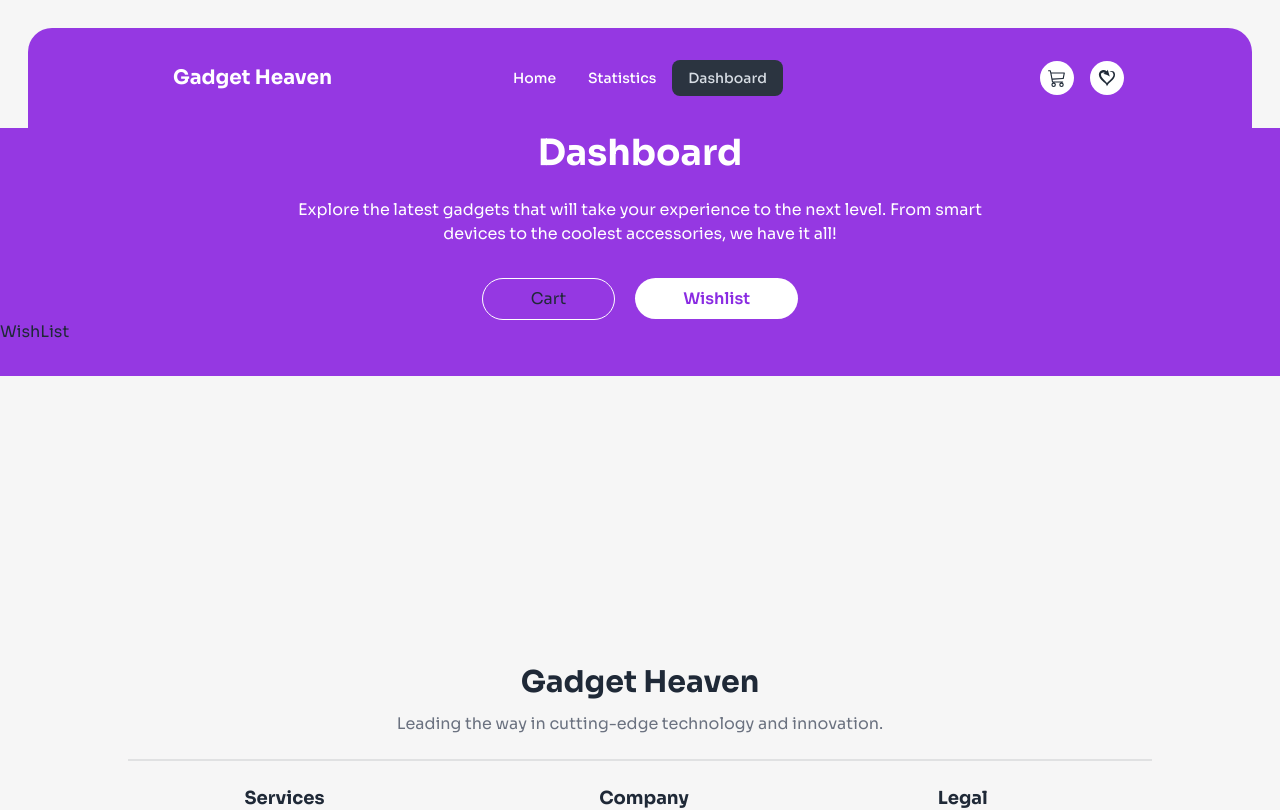
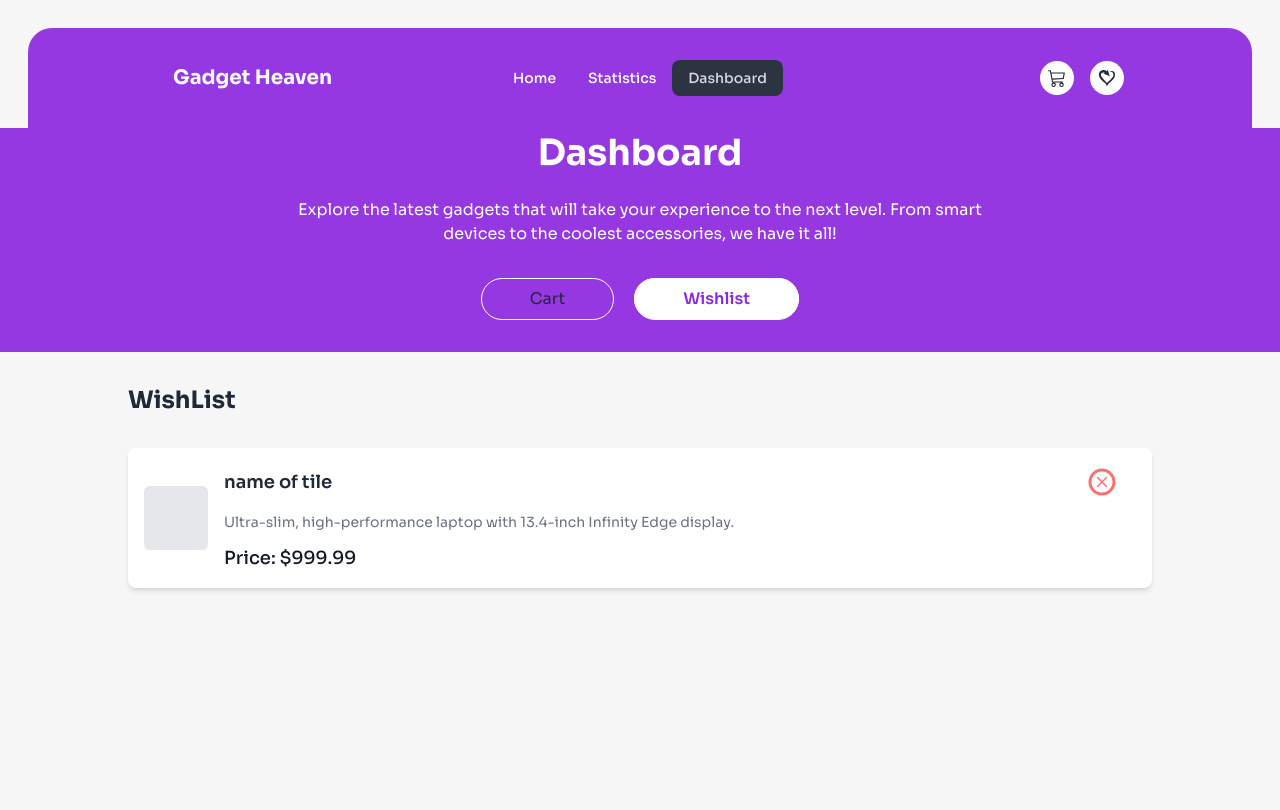
Before and after one commit to robiulislam74/Gadget_Heaven_With_React, a React (Vite) app: page /dashboard/wishlist in a window 1280 px wide. Shown: the top 810 px of the page. Built offline with nearby package versions, Linux system fonts and the light colour scheme.

Commit message:
Dashboard card and wishlist load product and in cart list show all cart data

```diff
--- a/src/Pages/Dashboard.jsx
+++ b/src/Pages/Dashboard.jsx
@@ -1,26 +1,50 @@
 import React from 'react'
 import Heading from '../components/Heading'
-import { NavLink, Outlet } from 'react-router-dom'
+import { NavLink, Outlet, useLocation } from 'react-router-dom'
+import { FaSortAmountDown } from "react-icons/fa";
 
 const Dashboard = () => {
+  const location = useLocation()
+  console.log(location.pathname)
+
   return (
     <>
-      <div className="bg-bannerBg pb-8 mb-[calc(100vh-100px)]">
+      <div className="bg-bannerBg pb-8 ">
         <Heading
           title={'Dashboard'}
           subTitle={'Explore the latest gadgets that will take your experience to the next level. From smart devices to the coolest accessories, we have it all!'}
         />
         <div className='space-x-5 text-center mt-8 dashboard'>
-          <NavLink to={'/dashboard/carts'}>
+          <NavLink className={`${location.pathname=='/dashboard'?'active':""}`}  to={'/dashboard/carts'}>
             <button className="border border-white rounded-full px-12 py-2">Cart</button>
           </NavLink>
           <NavLink to={'/dashboard/wishlist'}>
-            <button className="  px-12 py-2">Wishlist</button>
+            <button className="border border-white rounded-full px-12 py-2">Wishlist</button>
           </NavLink>
         </div>
-        <div>
+      </div>
+        <div className='min-h-[calc(100vh-443px)] max-w-screen-lg mx-auto'>
+          <div className='flex justify-between items-center my-8'>
+            {
+              location.pathname == "/dashboard/carts"
+              ?
+              <h3 className='text-2xl font-bold'>Cart</h3>
+              :
+              <h3 className='text-2xl font-bold'>WishList</h3>
+            }
+            {
+              location.pathname == "/dashboard/carts"
+              ?
+            <div className='flex gap-x-4 items-center'>
+              <p className='text-2xl font-bold'>Total Cost: 453</p>
+              <button className="btn btn-outline btn-primary rounded-full">Sort by Price <FaSortAmountDown/> </button>
+              <button className="btn btn-outline btn-primary rounded-full">Purchase</button>
+            </div>
+              :
+              ""
+            }
+          </div>
         <Outlet />
-      </div>
       </div>
 
     </>
--- a/src/Routes/Routes.jsx
+++ b/src/Routes/Routes.jsx
@@ -49,11 +49,12 @@ const routes = createBrowserRouter([
                 children:[
                     {
                         path: '/dashboard',
-                        element: <Carts/>
+                        element: <Carts/>,
+                        // loader: ()=> fetch("../Products_All_Data.json")
                     },
                     {
                         path: '/dashboard/carts',
-                        element: <Carts/>
+                        element: <Carts/>,
                     },
                     {
                         path: '/dashboard/wishlist',
--- a/src/components/Carts.jsx
+++ b/src/components/Carts.jsx
@@ -1,9 +1,62 @@
-import React from 'react'
+import React, { useEffect, useState } from 'react'
+import { TiDeleteOutline } from "react-icons/ti";
+import { useLoaderData } from 'react-router-dom';
+import { getStoredCart } from '../LocalStorage/LocalStorage';
 
 const Carts = () => {
-  return (
-    <div>Carts</div>
-  )
+    // const [product,setProduct]=useState([])
+    // const productsAll = useLoaderData()
+    // console.log("allData",productsAll)
+    const [productAll,setProductAll]=useState([])
+    const localId = getStoredCart()
+
+    useEffect(()=>{
+        fetch("../Products_All_Data.json")
+        .then(res=>res.json())
+        .then(data=>setProductAll(data))
+    },[])
+
+    const productArr = []
+    for(const id of localId){
+        console.log(id)
+        const cartData = productAll.find(card=>card.product_id == id)
+        productArr.push(cartData)
+    }
+
+    return (
+        <div>
+        {
+            productArr.map(card=>
+                <div className="flex items-center justify-between p-8 mb-6 bg-white rounded-lg shadow-md">
+            {/* Product Image */}
+            <div className='w-52 h-32 rounded-md  overflow-hidden'>
+                <img className='w-52 h-32 rounded-md' src={card?.product_image} alt="" />
+            </div>
+            {/* <div className={`w-52 h-32 rounded-md bg-center bg-cover bg-no-repeat`}
+            style={{ backgroundImage: `url(${card?.product_image})` }}
+            ></div> */}
+
+            {/* Product Details */}
+            <div className="flex-1 mx-4 space-y-3">
+                <div className='flex justify-between items-center'>
+                    <h2 className="text-lg font-semibold text-gray-800">{card?.product_title}</h2>
+                    <button className="text-red-400 text-4xl hover:bg-red-200 rounded-full">
+                        <TiDeleteOutline />
+                    </button>
+                </div>
+                <p className="text-sm text-gray-500">
+                    {card?.description}
+                </p>
+                <p className="mt-2 text-lg font-medium text-gray-900">Price: ${card?.price}</p>
+            </div>
+
+            {/* Remove Button */}
+
+        </div>
+            )
+        }
+        </div>
+    )
 }
 
 export default Carts
--- a/src/components/WishList.jsx
+++ b/src/components/WishList.jsx
@@ -1,9 +1,28 @@
 import React from 'react'
+import { TiDeleteOutline } from 'react-icons/ti'
 
 const WishList = () => {
-  return (
-    <div>WishList</div>
-  )
+    return (
+        <div className="flex items-center justify-between p-4 bg-white rounded-lg shadow-md">
+            {/* Product Image */}
+            <div className="w-16 h-16 bg-gray-200 rounded-md"></div>
+
+            {/* Product Details */}
+            <div className="flex-1 mx-4 space-y-3">
+                <div className='flex justify-between items-center'>
+                    <h2 className="text-lg font-semibold text-gray-800">name of tile</h2>
+                    <button className="text-red-400 text-4xl hover:bg-red-200 rounded-full">
+                        <TiDeleteOutline />
+                    </button>
+                </div>
+                <p className="text-sm text-gray-500">
+                    Ultra-slim, high-performance laptop with 13.4-inch Infinity Edge display.
+                </p>
+                <p className="mt-2 text-lg font-medium text-gray-900">Price: $999.99</p>
+            </div>
+
+        </div>
+    )
 }
 
 export default WishList
--- a/src/index.css
+++ b/src/index.css
@@ -15,4 +15,5 @@ body{
   padding: 10px 0px;
   border-radius: 50px;
   font-weight: 600;
+
 }
```
